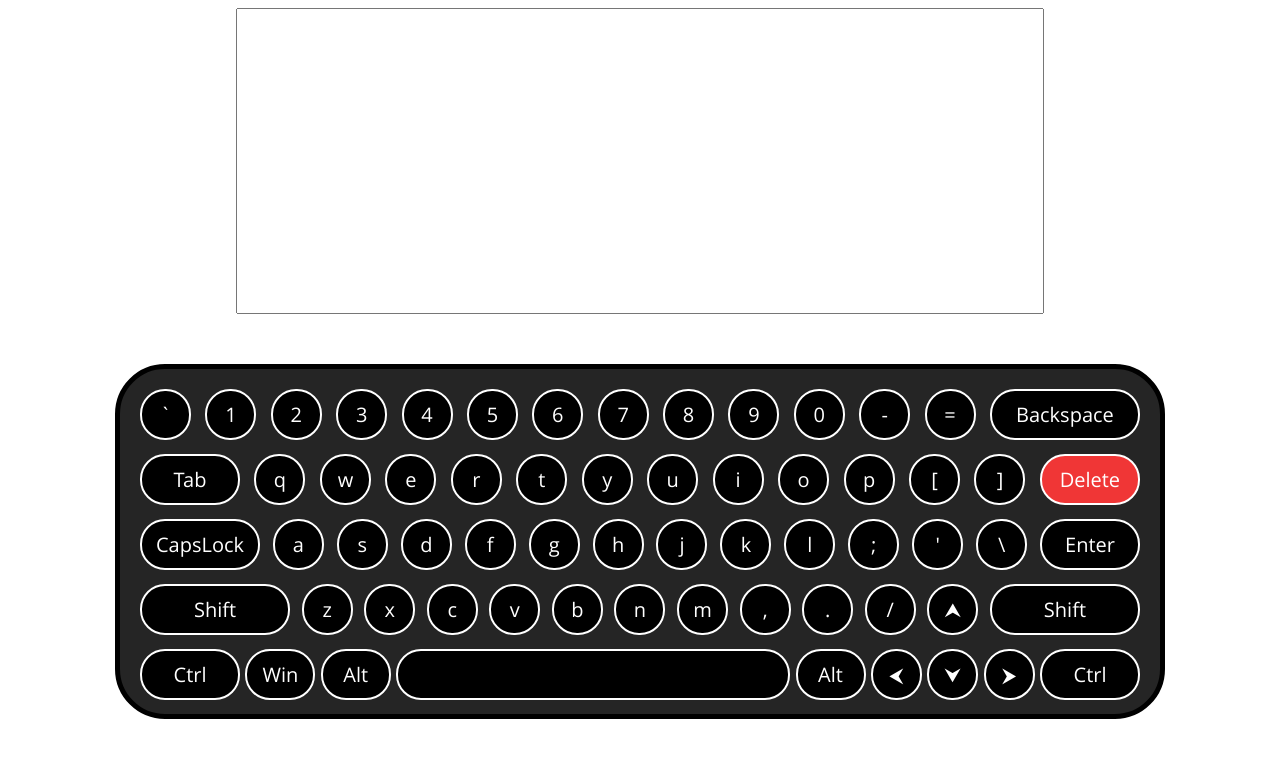
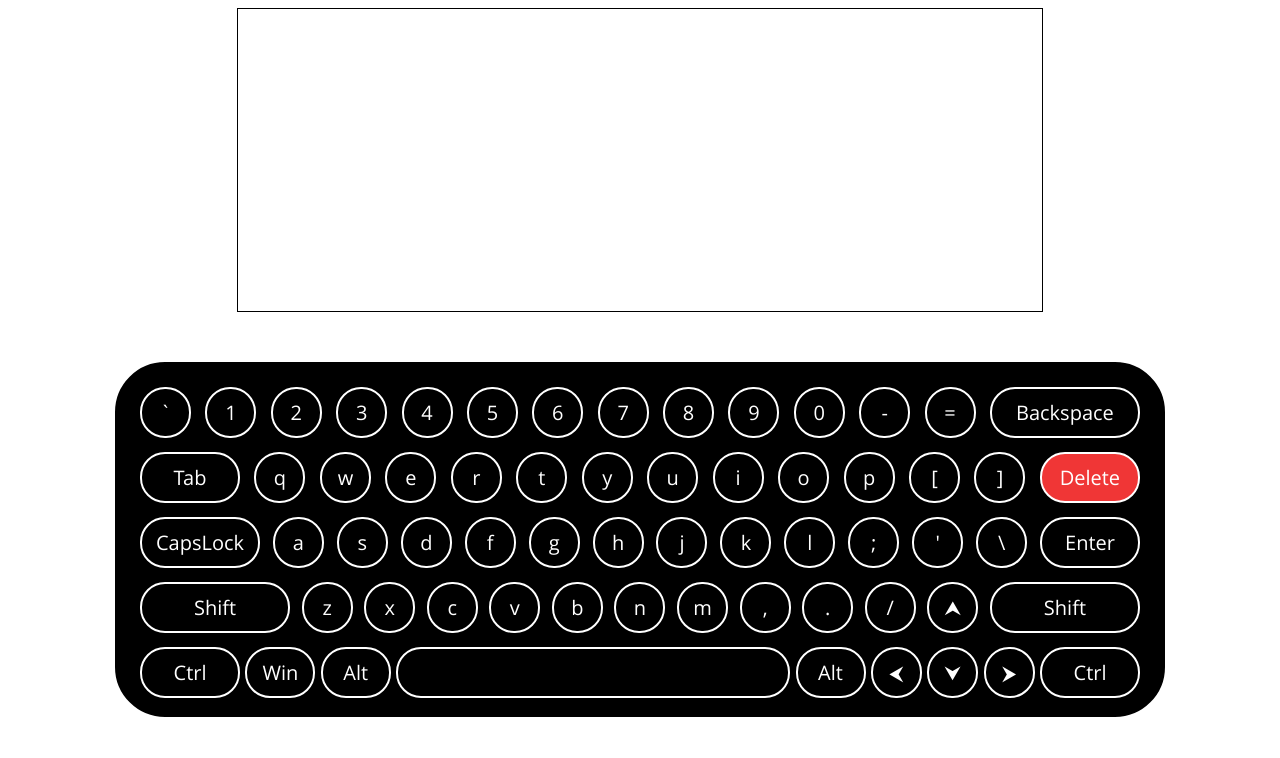
Before and after one commit to ahinski/codejam-virtual-keyboard, a plain HTML site: page index.html in a window 1280 px wide. Drawn offline with Linux system fonts and the light colour scheme.

Commit message:
fix: change keyboard background color and add input's border

```diff
--- a/script.js
+++ b/script.js
@@ -101,7 +101,6 @@ function createKeyboard(eng, rus) {
             key = new Key(eng[i][j], rus[i][j]);
             keys.push(key.element());
         }
-        console.log(keys);
         createRow(keys);
         keys = [];
     }
--- a/scss/layout/_keyboard.scss
+++ b/scss/layout/_keyboard.scss
@@ -7,13 +7,14 @@ body {
     font-family: 'Open Sans';
     font-weight: bold;
     font-size: 40px;
+    border: 1px solid black;
 }
 #keyboard {
     width: 1000px;
     height: 325px;
     margin: 50px auto;
     padding: 10px 20px;
-    background-color: rgb(37, 37, 37);
+    background-color: black;
     border: 5px solid black;
     border-radius: 50px;
 }
@@ -40,8 +41,9 @@ body {
     &:hover {
         transform: scale(1.1, 1.1);
     }
-    &:active {
+    &:active{
         transform: scale(0.9, 0.9);
+        outline: none;
     }
 }
 .space {
@@ -51,6 +53,7 @@ body {
     }
     &:active {
         transform: scale(0.95, 0.95);
+        outline: none;
     }
 }
 .tab {
```
Also changed, not shown: main.css, 1 other file.
